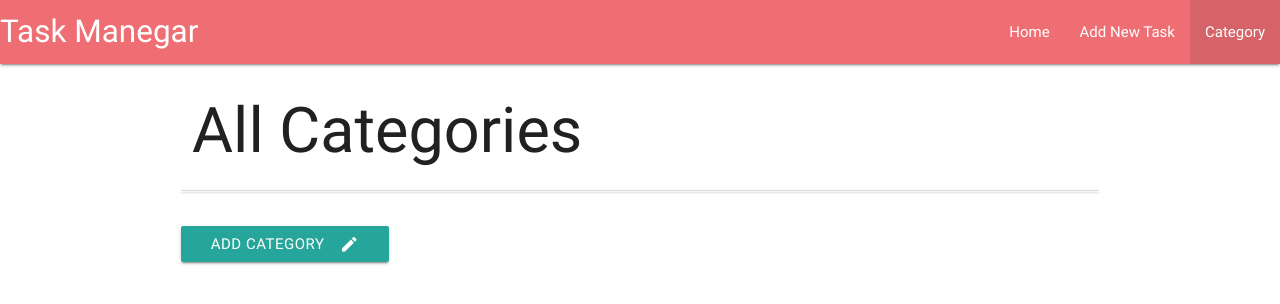
After one commit to ninos77/task_manager_app, a Flask app: page /get_categories in a window 1280 px wide. The commit adds this page. Shown: the top 304 px of the page. Run offline with Flask 2, Linux system fonts and the light colour scheme; data that the repository does not hold is empty; some libraries are stand-ins or nearby versions.

Commit message:
make edit category function with the template html

```diff
--- a/app.py
+++ b/app.py
@@ -18,6 +18,17 @@ mongo = PyMongo(app)
 def get_tasks():
     return render_template("tasks.html", tasks=mongo.db.tasks.find())
 
+
+@app.route("/get_categories")
+def get_categories():
+    return render_template("categories.html",
+                           categories=mongo.db.categories.find())
+
+
+@app.route("/edit_category/<category_id>")
+def edit_category(category_id):
+    the_category=mongo.db.categories.find_one({"_id": ObjectId(category_id)})
+    return render_template("editcategory.html", category=the_category)
 
 @app.route("/add_task")
 def add_task():
--- a/templates/base.html
+++ b/templates/base.html
@@ -16,7 +16,7 @@
       <ul id="nav-mobile" class="right hide-on-med-and-down">
         <li class="{{ 'active' if active_page == 'tasks' else '' }}"><a href="{{url_for('get_tasks')}}">Home</a></li>
         <li class="{{ 'active' if active_page == 'addtask' else '' }}"><a href="{{url_for('add_task')}}">Add New Task</a></li>
-        <li class="{{ 'active' if active_page == '' else '' }}"><a href="collapsible.html">Category</a></li>
+        <li class="{{ 'active' if active_page == 'categories' else '' }}"><a href="{{url_for('get_categories')}}">Category</a></li>
       </ul>
     </div>
   </nav>
--- /dev/null
+++ b/templates/categories.html
@@ -0,0 +1,26 @@
+{% extends 'base.html'%} {% set active_page = "categories" %} {% block content %}
+
+<h1>All Categories</h1>
+<div class="row">
+    <ul class="collapsible" data-collapsible="accordion">
+        {% for cat in categories %}
+        <li>
+            <div class="collapsible-header">
+                <div class="col s3">
+                    <a href="{{url_for('edit_category', category_id=cat._id)}}" class="waves-effect waves-light btn btn_small blue">Edit</a>
+                </div>
+                <div class="task_header col s9">
+                    <strong>{{cat.category_name}}</strong>
+                </div>
+            </div>
+        </li>
+        {% endfor %}
+    </ul>
+
+</div>
+    <div class="row">
+      <a class="btn waves-effect waves-light" type="submit" name="action">Add Category
+        <i class="material-icons right">edit</i>
+     </a>
+    </div>
+{% endblock %}
```
Also changed, not shown: templates/editcategory.html (added, +23 -0 lines).
